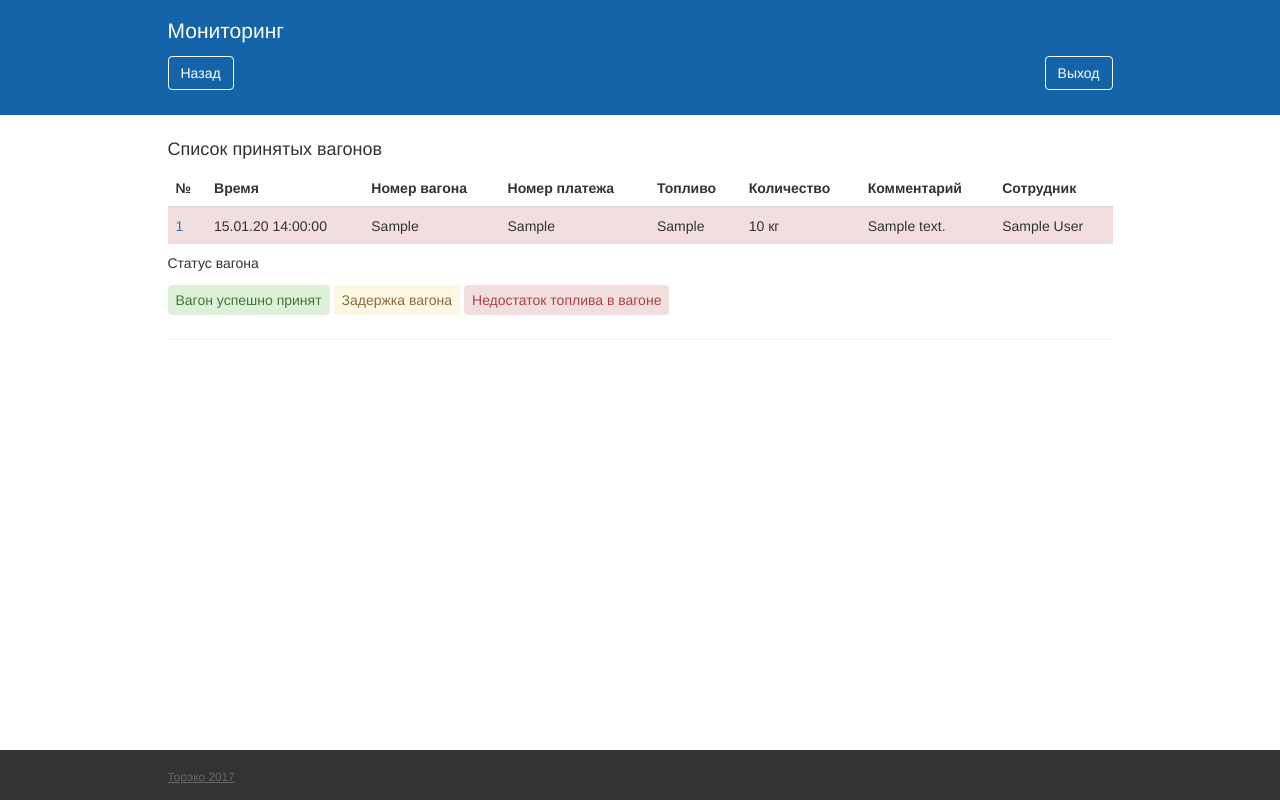
After one commit to gorskii/fuel-tracker, a Django app: page /monitoring/ in a window 1280 px wide. The commit adds this page. Run offline with Django 3.2, Linux system fonts and the light colour scheme; a user stored in the database is signed in; tables that the repository leaves empty hold one stand-in row (values such as "Sample post"); some libraries are stand-ins or nearby versions.

Commit message:
Added group permissions Added monitoring view Added custom template filters Several minor fixes

```diff
--- a/tracker/forms.py
+++ b/tracker/forms.py
@@ -32,6 +32,7 @@ class RailcarsModelForm(forms.ModelForm):
                                                'maxlength': '8'}
         self.fields['fuel'].widget.attrs = {'class': 'form-control',
                                             'required': True}
+        self.fields['fuel'].empty_label = 'Выберите тип топлива'
         self.fields['volume'].widget.attrs = {'class': 'form-control',
                                               'required': True,
                                               'min': '0'}
@@ -46,6 +47,7 @@ class TrackingModelForm(forms.ModelForm):
         super(TrackingModelForm, self).__init__(*args, **kwargs)
         self.fields['railcar'].queryset = Railcars.objects.filter(is_accepted=False)
         self.fields['railcar'].widget.attrs = {'class': 'form-control'}
+        self.fields['railcar'].empty_label = 'Выберите вагон'
         self.fields['amount'].widget.attrs = {'class': 'form-control',
                                               'min': '0'}
         self.fields['comment'].widget.attrs = {'class': 'form-control'}
--- a/tracker/static/tracker/css/style.css
+++ b/tracker/static/tracker/css/style.css
@@ -6,22 +6,24 @@ html {
     min-width: 320px;
     overflow-x: hidden;
 }
+
 body {
     margin-bottom: 50px;
 }
 
 /**************** HEADER *****************/
-.modal-header {
+.header {
     height: 115px;
     width: 100%;
     z-index: 1;
     color: white;
+    top: 0;
     background-color: #1564a9;
-    top: 0;
 }
 
-.modal-header .container {
+.header__content {
     position: relative;
+    margin-top: 16px;
     /*width: 100%;*/
 }
 
@@ -32,12 +34,12 @@ body {
     padding-bottom: 10px;
 }
 
-.modal-header .btn {
+.header .btn {
     border: solid white 1px;
     color: white;
 }
 
-.modal-header .btn:hover {
+.header .btn:hover {
     border: solid white 1px;
     background-color: #1e73b6;
 }
@@ -61,11 +63,11 @@ body {
     /*padding-bottom: 50px;*/
 }
 
-main .container {
+.main .container {
     padding: 15px;
 }
 
-main .table-responsive {
+.main .table-responsive {
     width: 100%;
     margin: 0 0 0 0;
 }
@@ -76,6 +78,13 @@ main .table-responsive {
 
 .table-row-clickable {
     cursor: pointer;
+}
+
+.table-col-nowrap {
+    max-width: 26ch;
+    white-space: nowrap;
+    overflow: hidden;
+    text-overflow: ellipsis;
 }
 
 form {
@@ -129,6 +138,17 @@ textarea {
     font-size: 0.8em;
     padding-top: 5px;
     text-align: right;
+}
+
+.track-status {
+    display: inline-block;
+    padding: 5px 8px;
+    border-radius: 4px;
+    margin: 4px 0;
+}
+
+.table__legend{
+    margin-top: 12px;
 }
 
 /*************** MAIN END ****************/
@@ -203,18 +223,9 @@ textarea {
     background-color: #333;
 }
 
-.footer .modal-footer {
+.footer__content {
+    margin-top: 16px;
     position: relative;
-    height: 100%;
-    text-align: left;
-    color: #666;
-    background-color: #333;
-}
-
-.footer .modal-footer .container {
-    position: relative;
-    height: 100%;
-    text-align: left;
 }
 
 .footer a {
--- a/tracker/templates/tracker/base.html
+++ b/tracker/templates/tracker/base.html
@@ -13,19 +13,19 @@
 </head>
 <body>
 <!-- HEADER -->
-<header class="modal-header">
+<div class="header">
     <div class="container">
         <div class="row">
-            <div class="col-md-10 col-md-offset-1 col-xs-12 col-sm-12">
+            <div class="header__content col-md-10 col-md-offset-1 col-xs-12 col-sm-12">
                 {% block header %}
                 {% endblock %}
             </div>
         </div>
     </div>
-</header>
+</div>
 <!-- HEADER END -->
 <!-- MAIN -->
-<main class="main">
+<div class="main">
     <div class="container">
         <div class="row">
             <div class="col-md-10 col-md-offset-1 col-xs-12 col-sm-12">
@@ -34,20 +34,18 @@
             </div>
         </div>
     </div>
-</main>
+</div>
 <!-- MAIN END -->
 <!-- FOOTER -->
-<footer class="footer">
-    <div class="modal-footer">
-        <div class="container">
-            <div class="row">
-                <div class="col-md-10 col-md-offset-1 col-xs-12 col-sm-12">
-                    <span class="link-toreko"><a href="http://toreko.com/">Торэко {% now 'Y' %}</a></span>
-                </div>
+<div class="footer">
+    <div class="container">
+        <div class="row">
+            <div class="footer__content col-md-10 col-md-offset-1 col-xs-12 col-sm-12">
+                <span class="link-toreko"><a href="http://toreko.com/">Торэко {% now 'Y' %}</a></span>
             </div>
         </div>
     </div>
-</footer>
+</div>
 <!-- FOOTER END -->
 {% block scripts %}
 {% endblock %}
--- /dev/null
+++ b/tracker/templates/tracker/monitoring.html
@@ -0,0 +1,118 @@
+{% extends 'tracker/base.html' %}
+
+{% block title %}
+    Мониторинг
+{% endblock %}
+
+{% block header %}
+    <span class="header-title">Мониторинг</span>
+    <nav>
+        {% if perms.tracker.view_tracking %}
+            <a role="button" class="btn" href="{% url 'tracker:index' %}">Назад</a>
+        {% endif %}
+        <a role="button" class="btn btn-logout" href="{% url 'tracker:logout' %}">Выход</a>
+    </nav>
+{% endblock %}
+
+{% block content %}
+    {% if tracking_list %}
+        <h4>Список принятых вагонов</h4>
+        <div class="table-responsive">
+            <table class="table table-striped table-hover">
+                <thead>
+                <tr>
+                    <th>№</th>
+                    <th>Время</th>
+                    <th>Номер вагона</th>
+                    <th>Номер платежа</th>
+                    <th>Топливо</th>
+                    {#<th>Производитель</th>#}
+                    <th>Количество</th>
+                    <th>Комментарий</th>
+                    <th>Сотрудник</th>
+                </tr>
+                </thead>
+                <tbody>
+                {% for track in tracking_list %}
+                    <tr class="table-row-clickable {% load customfilters %}
+                                                   {% if tracks_stat|key:track.railcar == 2 %}danger{% endif %}
+                                                   {% if tracks_stat|key:track.railcar == 1 %}warning{% endif %}
+                                                   {% if tracks_stat|key:track.railcar == 0 %}success{% endif %}"
+                        data-href="{% url 'tracker:track_detail' track.id %}">
+                        <td><a href="{% url 'tracker:track_detail' track.id %}">{{ track.id }}</a></td>
+                        <td>{{ track.time|date:"d.m.y H:i:s" }}</td>
+                        <td>{{ track.railcar }}</td>
+                        <td>{{ track.railcar.bill }}</td>
+                        <td>{{ track.railcar.fuel }}</td>
+                        {#<td>{{ track.railcar.fuel_brand }}</td>#}
+                        <td>{{ track.amount.normalize }} кг</td>
+                        <td class="table-col-nowrap">{{ track.comment }}</td>
+                        <td>
+                            {% firstof track.accepted_by.get_full_name track.accepted_by.get_short_name track.accepted_by.get_username %}
+                        </td>
+                    </tr>
+                {% endfor %}
+                </tbody>
+            </table>
+        </div>
+        <div class="table__legend">
+            <h5>Статус вагона</h5>
+            <span class="track-status alert-success">Вагон успешно принят</span>
+            <span class="track-status alert-warning">Задержка вагона</span>
+            <span class="track-status alert-danger">Недостаток топлива в вагоне</span>
+        </div>
+        <hr/>
+    {% else %}
+        Нет принятых вагонов
+        <hr/>
+    {% endif %}
+    {% if railcars_list %}
+        <h4>Непринятые вагоны</h4>
+        <div class="table-responsive">
+            <table class="table table-striped table-hover">
+                <thead>
+                <tr>
+                    <th>Дата отгрузки</th>
+                    <th>Номер вагона</th>
+                    <th>Номер платежа</th>
+                    <th>Поставщик</th>
+                    <th>Топливо</th>
+                    <th>Объём</th>
+                </tr>
+                </thead>
+                <tbody>
+                {% for railcar in railcars_list %}
+                    <tr class="{% load customfilters %}
+                               {% if railcars_stat|key:railcar == 2 %}info{% endif %}
+                               {% if railcars_stat|key:railcar == 1 %}danger{% endif %}
+                               ">
+                        <td>
+                            {{ railcar.bill.supply_date|date:"d.m.y" }}
+                        </td>
+                        <td>{{ railcar }}</td>
+                        <td>{{ railcar.bill }}</td>
+                        <td>{{ railcar.bill.supplier }}</td>
+                        <td>{{ railcar.fuel }}</td>
+                        <td>{{ railcar.volume.normalize }} кг</td>
+                    </tr>
+                {% endfor %}
+                </tbody>
+            </table>
+        </div>
+        <div class="table__legend">
+            <h5>Статус вагона</h5>
+            <span class="track-status alert-danger">Не принят в срок</span>
+            <span class="track-status alert-info">Отгрузка сегодня</span>
+        </div>
+    {% endif %}
+{% endblock %}
+
+{% block scripts %}
+    {% load static %}
+    <!-- Bootstrap scripts and jQuery support -->
+    <script src="{% static 'tracker/js/jquery-3.2.1.min.js' %}" type="text/javascript"></script>
+    <script src="{% static 'tracker/js/bootstrap.min.js' %}" type="text/javascript"></script>
+    <!-- Custom scripts -->
+    <script src="{% static 'tracker/js/script.js' %}" type="text/javascript"></script>
+    <!-->
+{% endblock %}
--- a/tracker/templates/tracker/tracking_new.html
+++ b/tracker/templates/tracker/tracking_new.html
@@ -10,7 +10,7 @@
     </nav>
 {% endblock %}
 {% block content %}
-
+    {% if form.railcar|length > 1 %} {# проверка на наличие непринятых вагонов #}
         <form action="" method="post">
             {% csrf_token %}
             {% for field in form %}
@@ -34,4 +34,7 @@
                 </div>
             </div>
         </form>
+    {% else %}
+        <p>Нет вагонов, ожидающих приема.</p>
+    {% endif %}
 {% endblock %}
--- /dev/null
+++ b/tracker/templatetags/customfilters.py
@@ -0,0 +1,34 @@
+from django import template
+from django.utils import timezone
+
+
+register = template.Library()
+
+
+@register.filter
+def key(d, k):
+    """ Get dictionary value by key """
+    return d[k]
+
+
+@register.filter
+def to_date(value: timezone.timedelta):
+    """ Print timedelta in human readable format """
+    days = value.days
+    if value < timezone.timedelta(0):
+        value *= -1
+        days = value.days
+        if days == 1:
+            days = 0
+    hours, reminder = divmod(value.seconds, 3600)
+    minutes, seconds = divmod(reminder, 60)
+    if days > 4:
+        suffix = 'дней'
+    elif days == 1:
+        suffix = 'день'
+    else:
+        suffix = 'дня'
+    td = "{} {} {}:{:02}:{:02}".format(days, suffix, hours, minutes, seconds)
+    if days == 0:
+        td = "{}:{:02}:{:02}".format(hours, minutes, seconds)
+    return td
--- a/tracker/urls.py
+++ b/tracker/urls.py
@@ -9,9 +9,10 @@ urlpatterns = [
     url(r'^$', views.IndexView.as_view(), name='index'),
     url(r'^tracking/$', views.TrackerView.as_view(), name='tracking'),
     url(r'^tracking/new/$', views.TrackCreateView.as_view(), name='track_new'),
-    url(r'^tracking/details/(?P<pk>[0-9]+)/$', views.TrackDetailView.as_view(), name='track_detail'),
     url(r'^bills/$', views.BillsListView.as_view(), name='bills'),
     url(r'^bills/new/$', views.bill_create, name='bills_new'),
+    url(r'^monitoring/$', views.MonitoringView.as_view(), name='monitoring'),
+    url(r'^monitoring/details/(?P<pk>[0-9]+)/$', views.TrackDetailView.as_view(), name='track_detail'),
     url(r'^login/$', views.MainLoginView.as_view(), name='login'),
     url(r'^logout/$', auth_views.logout_then_login, name='logout'),
 ]
--- a/tracker/views.py
+++ b/tracker/views.py
@@ -1,17 +1,19 @@
 from django.urls import reverse_lazy
 from django.shortcuts import HttpResponseRedirect, render
 from django.views import generic
-from django.contrib.auth.mixins import LoginRequiredMixin
+from django.contrib.auth.mixins import LoginRequiredMixin, PermissionRequiredMixin
 from django.contrib.auth.views import LoginView
-from django.contrib.auth.decorators import login_required
+from django.contrib.auth.decorators import login_required, permission_required
 from django.db.models import Sum
 from django.forms import inlineformset_factory
+from django.utils import timezone, dateformat
 
 from .forms import RailcarsModelForm, BillsModelForm, TrackingModelForm, MainLoginForm
 from .models import Tracking, Bills, Railcars
 
 
-class TrackerView(LoginRequiredMixin, generic.ListView):
+class TrackerView(LoginRequiredMixin, PermissionRequiredMixin, generic.ListView):
+    permission_required = 'tracker.add_tracking'
     template_name = 'tracker/tracking.html'
     # queryset = Tracking.objects.all().order_by('-time')
     context_object_name = 'tracking_list'
@@ -22,13 +24,22 @@ class TrackerView(LoginRequiredMixin, generic.ListView):
         return queryset.order_by('-time')  # Новые вверху списка
 
 
-class TrackDetailView(LoginRequiredMixin, generic.DetailView):
+class TrackDetailView(LoginRequiredMixin, PermissionRequiredMixin, generic.DetailView):
+    permission_required = 'view_tracking'
     model = Tracking
     context_object_name = 'track'
     template_name_suffix = '_detail'
 
+    def get_context_data(self, **kwargs):
+        context = super(TrackDetailView, self).get_context_data(**kwargs)
+        railcar = Railcars.objects.all()
+        context['fuel_diff'] = get_fuel_diff(railcar)
+        context['date_diff'] = get_date_diff(railcar)
+        return context
 
-class TrackCreateView(LoginRequiredMixin, generic.CreateView):
+
+class TrackCreateView(LoginRequiredMixin, PermissionRequiredMixin, generic.CreateView):
+    permission_required = 'tracker.add_tracking'
     form_class = TrackingModelForm
     success_url = reverse_lazy('tracker:tracking')
     template_name = 'tracker/tracking_new.html'
@@ -44,18 +55,42 @@ class TrackCreateView(LoginRequiredMixin, generic.CreateView):
         return super(TrackCreateView, self).form_valid(form)
 
 
+class BillsListView(LoginRequiredMixin, PermissionRequiredMixin, generic.ListView):  # Вью для вывода списка платежей
+    permission_required = 'tracker.view_bills'
+    template_name = 'tracker/bills.html'
+    # Суммируем количество топлива по вагонам в поле total
+    queryset = Bills.objects.all().annotate(total=Sum('railcars__volume')).order_by('-bill_date', '-bill')
+    context_object_name = 'bills'
+
+    def get_context_data(self, **kwargs):
+        context = super(BillsListView, self).get_context_data(**kwargs)
+        context['bills_stat'] = get_bill_stat()
+        # FIXME Возвращаются два идентичных элемента контекста, bills и object_list. Поправить, если возможоно
+        return context
+
+
+class MonitoringView(TrackerView):
+    permission_required = 'tracker.view_tracking'
+    template_name = 'tracker/monitoring.html'
+
+    def get_queryset(self):
+        # Выводим список треков для всех пользователей
+        queryset = Tracking.objects.all()
+        return queryset.order_by('-time')  # Новые вверху списка
+
+    def get_context_data(self, **kwargs):
+        context = super(MonitoringView, self).get_context_data(**kwargs)
+        context['tracks_stat'] = get_tracks_stat()
+        context['railcars_list'] = Railcars.objects.filter(is_accepted=False).order_by('bill__supply_date')
+        context['railcars_stat'] = get_railcars_stat()
+        # TODO непринятые вагоны
+        return context
+
+
 class MainLoginView(LoginView):
     redirect_authenticated_user = True
     redirect_field_name = 'tracker:index'
     authentication_form = MainLoginForm
-
-
-class BillsListView(LoginRequiredMixin, generic.ListView):  # Вью для вывода списка платежей
-    template_name = 'tracker/bills.html'
-    # Суммируем количество топлива по вагонам в поле total
-    queryset = Bills.objects.all().annotate(total=Sum('railcars__volume')).order_by('-bill_date', '-bill')
-    context_object_name = 'bills'
-    model = Bills
 
 
 class IndexView(LoginRequiredMixin, generic.TemplateView):
@@ -63,6 +98,7 @@ class IndexView(LoginRequiredMixin, generic.TemplateView):
 
 
 @login_required
+@permission_required('tracker.add_bills')
 def bill_create(request):
     railcar_formset = inlineformset_factory(Bills, Railcars,
                                             form=RailcarsModelForm,
@@ -87,5 +123,127 @@ def bill_create(request):
         formset = railcar_formset(instance=bill)
     return render(request, 'tracker/bills_new.html',
                   {'bill_form': bill_form,
-                   'railcars_formset': formset}
-                  )
+                   'railcars_formset': formset})
+
+
+def get_fuel_diff(railcars):
+    """
+    Получить разницы в количестве топлива
+    :return: Словарь разниц между количеством топлива в платеже и фактически принятым
+    :rtype: dict
+    """
+    diff = {}
+
+    for railcar in railcars:
+        if Tracking.objects.filter(railcar=railcar).exists():
+            track = Tracking.objects.get(railcar=railcar)
+            diff[railcar] = railcar.volume - track.amount
+    return diff
+
+
+def get_date_diff(railcars):
+    """
+    Получить разницы в датах
+    :return: Словарь разниц между датой поставки и временем приёма
+    :rtype: dict
+    """
+    diff = {}
+
+    for railcar in railcars:
+        if Tracking.objects.filter(railcar=railcar).exists():
+            track = Tracking.objects.get(railcar=railcar)
+            d = railcar.bill.supply_date
+            # За точку отсчёта принимаем 15:00 даты отгрузки
+            dt = timezone.make_aware(timezone.datetime(d.year, d.month, d.day)) + timezone.timedelta(hours=15)
+            td = dt - track.time  # type: timezone.timedelta
+            diff[railcar] = td
+    return diff
+
+
+def get_bill_stat():
+    """
+    Получить статусы платежей
+    :return: Словарь Платёж : Статус
+    :rtype: dict
+
+    Статус:
+    0 - успешно принят
+    1 - просрочка даты поставки
+    2 - различие в количестве топлива
+    3 - в процессе приёма
+    """
+    bills_stat = {}
+    railcars = Railcars.objects.all()
+    fuel_diff = get_fuel_diff(railcars)  # type: dict
+    date_diff = get_date_diff(railcars)  # type: dict
+
+    for railcar in date_diff:  # Все вагоны в этом словаре приняты
+        bills_stat[railcar.bill] = 0
+
+    for railcar in date_diff:
+        for item in railcars.filter(bill=railcar.bill):
+            if item not in date_diff:
+                bills_stat[railcar.bill] = 3
+        if fuel_diff[railcar] != 0:
+            bills_stat[railcar.bill] = 2
+        elif date_diff[railcar] < timezone.timedelta(0):
+            bills_stat[railcar.bill] = 1
+
+    return bills_stat
+
+
+def get_tracks_stat():
+    """
+    Получить статусы треков
+    :return: Словарь Трек : Статус
+    :rtype: dict
+
+    Статус:
+    0 - успешно принят
+    1 - просрочка даты поставки
+    2 - различие в количестве топлива
+    """
+    tracks_stat = {}
+    railcars = Railcars.objects.all()
+    fuel_diff = get_fuel_diff(railcars)  # type: dict
+    date_diff = get_date_diff(railcars)  # type: dict
+
+    for railcar in date_diff:  # Все вагоны в этом словаре приняты
+        tracks_stat[railcar] = 0
+
+    for railcar in date_diff:
+        if fuel_diff[railcar] != 0:
+            tracks_stat[railcar] = 2
+        elif date_diff[railcar] < timezone.timedelta(0):
+            tracks_stat[railcar] = 1
+
+    return tracks_stat
+
+
+def get_railcars_stat():
+    """
+    Получить статусы непринятых вагонов
+    :return: Словарь Вагон : Статус
+    :rtype: dict
+
+    Статус:
+    0 - день поставки ещё не настал
+    1 - просрочка даты поставки
+    2 - поставка сегодня
+    """
+    railcars_stat = {}
+    railcars = Railcars.objects.filter(is_accepted=False)
+    today = timezone.localdate()
+    now = timezone.now()
+
+    for railcar in railcars:
+        d = railcar.bill.supply_date
+        # За конец дня принимаем 18:00 даты отгрузки
+        end = timezone.make_aware(timezone.datetime(d.year, d.month, d.day)) + timezone.timedelta(hours=18)
+        if now >= end:
+            railcars_stat[railcar] = 1  # просрочен
+        elif d == today:
+            railcars_stat[railcar] = 2  # прием сегодня
+        else:
+            railcars_stat[railcar] = 0  # время ещё не пришло
+    return railcars_stat
```
Also changed, not shown: tracker/models.py (+6 -2 lines), tracker/templates/tracker/bills.html (+22 -3 lines), tracker/templates/tracker/bills_new.html (+4 -4 lines), tracker/templates/tracker/index.html (+12 -3 lines), tracker/templates/tracker/tracking.html (+11 -16 lines), tracker/templates/tracker/tracking_detail.html (+23 -7 lines), tracker/migrations/0009_auto_20170912_1235.py (added), tracker/templatetags/__init__.py (added). Lines whose indentation alone changed are shown as unchanged.
